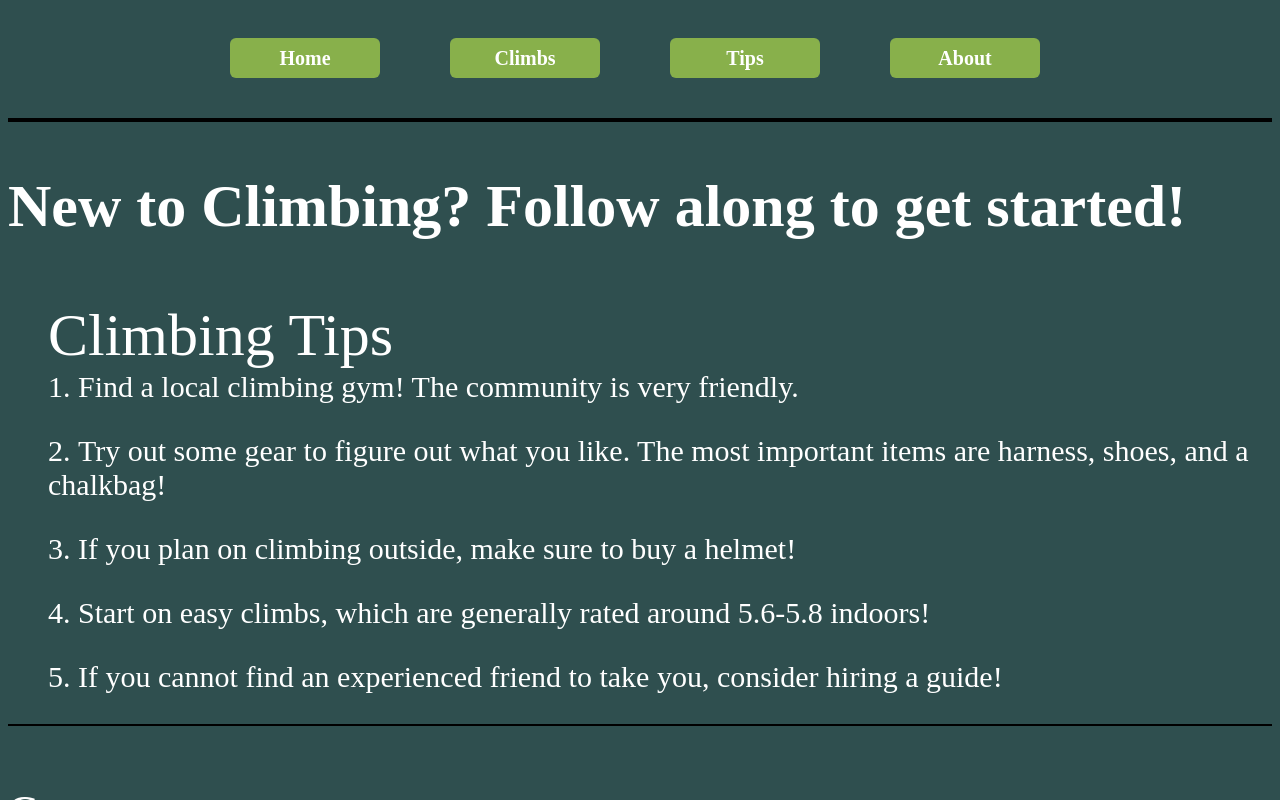
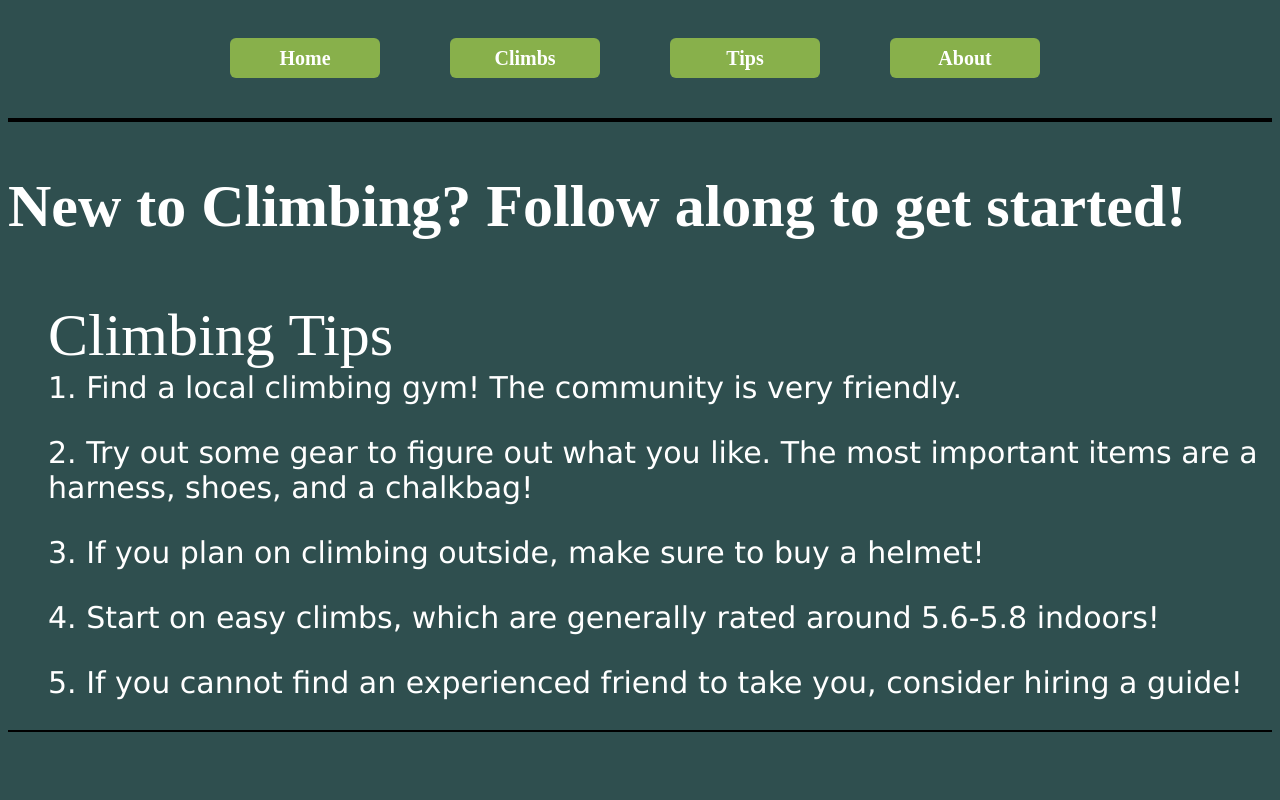
Before and after one commit to kylebrackman/phase-2-project, a React (Create React App) app: page /tips in a window 1280 px wide. Both pictures are taken after typing "Sample" into the empty fields and a click on the button "Login". Shown: the top 800 px of the page. Built offline with nearby package versions, Linux system fonts and the light colour scheme; no server answers.

Commit message:
updated styling

```diff
--- a/src/Components/Tips.js
+++ b/src/Components/Tips.js
@@ -9,7 +9,7 @@ function Tips() {
                 <H2>New to Climbing? Follow along to get started!</H2>
                 <OL>Climbing Tips
                     <LI>Find a local climbing gym! The community is very friendly.</LI>
-                    <LI>Try out some gear to figure out what you like. The most important items are harness, shoes, and a chalkbag!</LI>
+                    <LI>Try out some gear to figure out what you like. The most important items are a harness, shoes, and a chalkbag!</LI>
                     <LI>If you plan on climbing outside, make sure to buy a helmet!</LI>
                     <LI>Start on easy climbs, which are generally rated around 5.6-5.8 indoors!</LI>
                     <LI>If you cannot find an experienced friend to take you, consider hiring a guide!</LI>
--- a/src/StyledComponents.js
+++ b/src/StyledComponents.js
@@ -55,7 +55,7 @@ border-bottom: 2px solid black;
 export const LI = styled.li`
 color: white;
 font-size: 30px;
-font-family: "klavica";
+font-family: Verdana, Geneva, Tahoma, sans-serif;
 list-style-position: inside;
 padding-bottom: 30px;
 `
--- a/src/index.css
+++ b/src/index.css
@@ -1,9 +1,5 @@
 body {
   background-color: #2F4F4F;
   color: white;
+  font-family: Verdana, Geneva, Tahoma, sans-serif;
 }
-
-code {
-  font-family: source-code-pro, Menlo, Monaco, Consolas, 'Courier New',
-    monospace;
-}
```
